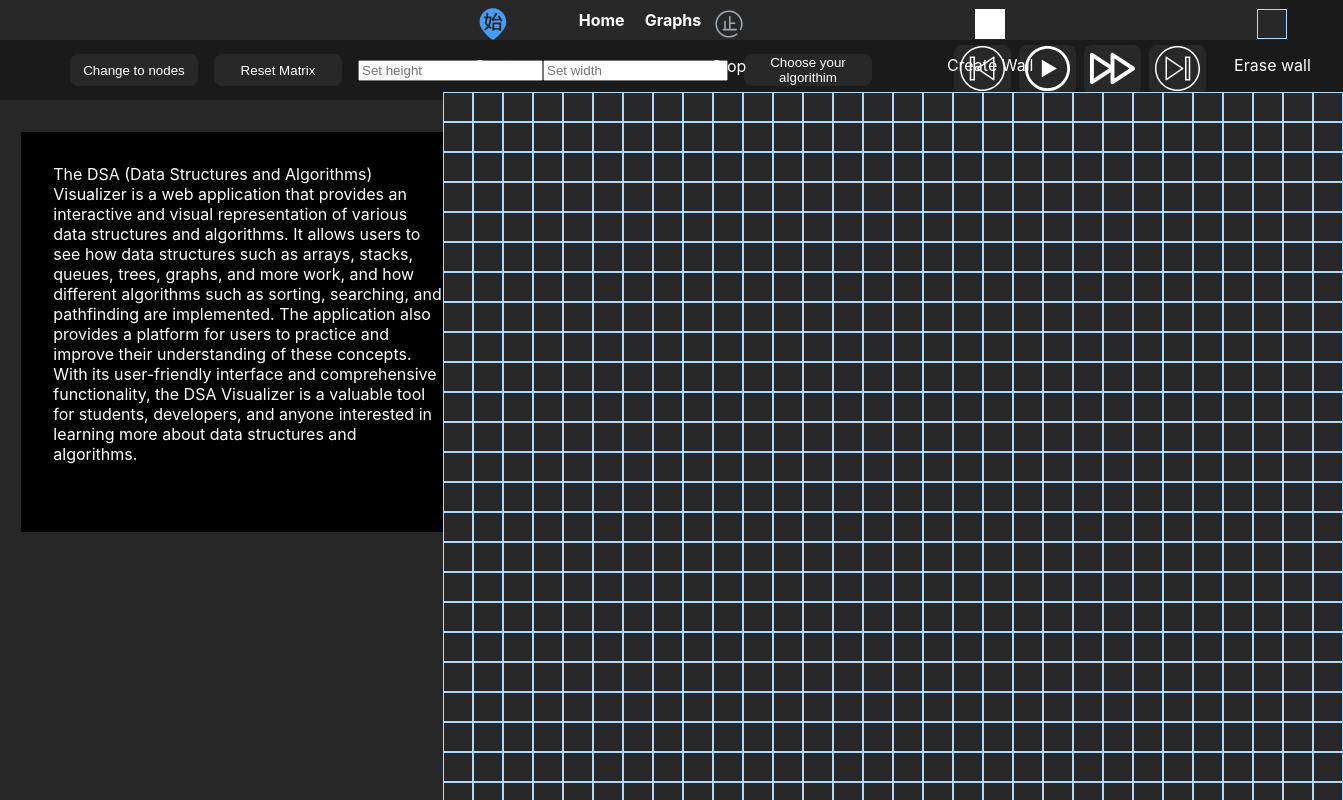
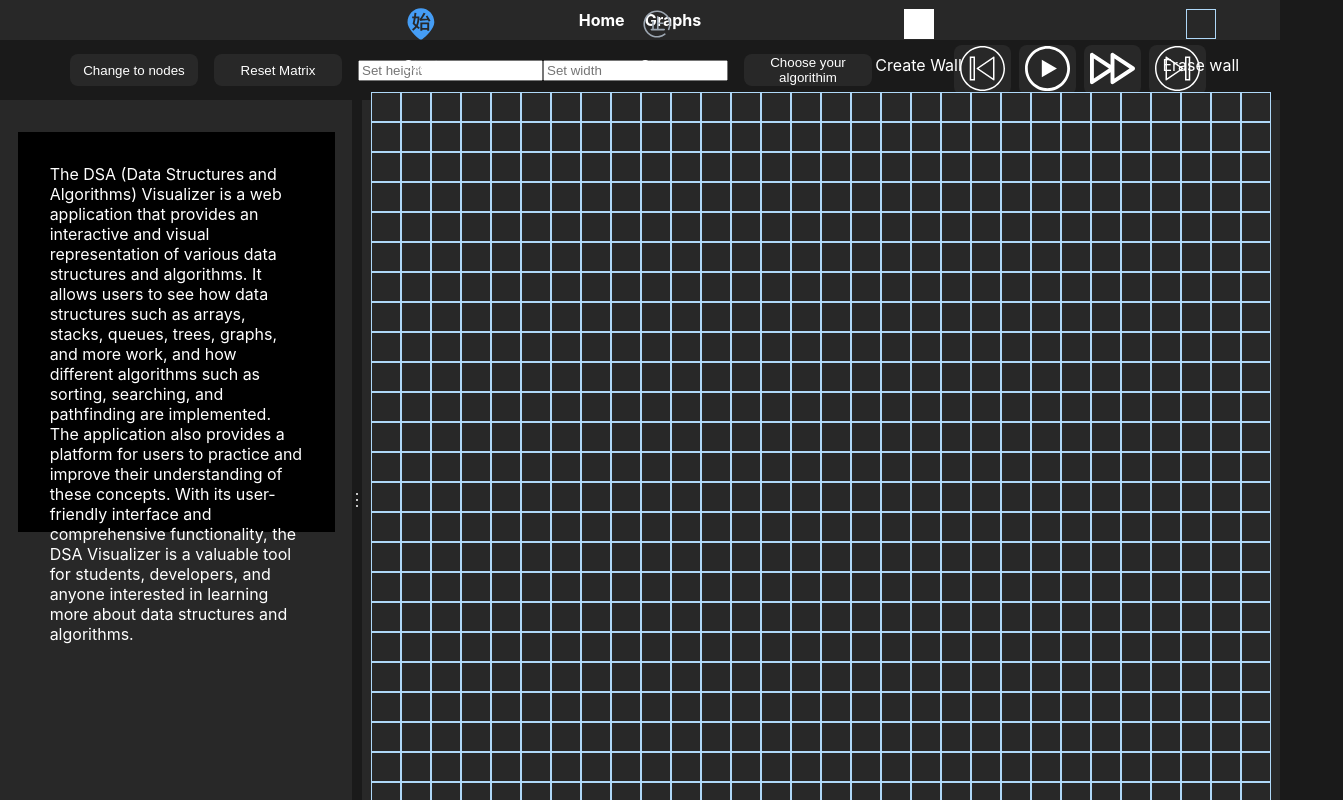
Before and after one commit to mfong4151/Pathfinding-Visualizer, a React (Create React App) app: page /graphs in a window 1280 px wide. Shown: the top 800 px of the page, 1343 px wide, since content can reach past the window. Built offline with nearby package versions, Linux system fonts and the light colour scheme.

Commit message:
made main page resizeable, with some issues

```diff
--- a/src/components/Graphs/index.tsx
+++ b/src/components/Graphs/index.tsx
@@ -21,8 +21,45 @@ const Graphs: React.FC = ()=>{
     const [errors, setErrors] = useState<Array<string>>([''])
     const consoleContentState: consoleContentState = {consoleContent, setConsoleContent}
     const errorsState:errorsState = {errors, setErrors};
+    const pageLeftRef = useRef<any>()
+    const adjBarRef = useRef<any>()
+
+    useEffect(()=>{
+      const resizeableDiv = pageLeftRef.current;
+      const styles: CSSStyleDeclaration = window.getComputedStyle(resizeableDiv!);
+      let width:number = parseInt(styles.width, 10)
+
+      let x:number = 0;
+      let y:number = 0;
+
+      const onMouseMoveLRResize =  (e:any) =>{
+        const dx: number = e.clientX - x;
+        width = width + dx;
+        x = e.clientX
+        resizeableDiv.style.width! = `${width}px`
+      }
+
+      const onMouseUpLRResize = (e:any) => document.removeEventListener("mousemove", onMouseMoveLRResize);
+
+      const onMouseDownRightResize = (e:any) =>{
+        x = e.clientX;
+        resizeableDiv.style.left = styles.left
+        resizeableDiv.style.right = null;
+        document.addEventListener("mousemove", onMouseMoveLRResize);
+        document.addEventListener("mouseup", onMouseUpLRResize);
 
 
+
+      }
+
+      const resizerRight = adjBarRef.current
+      resizerRight.addEventListener("mousedown", onMouseDownRightResize);
+
+      return ()=> {
+        resizerRight.removeEventListener("mousedown", onMouseDownRightResize)
+
+      }
+    }, [])
 
 
     return(
@@ -36,16 +73,17 @@ const Graphs: React.FC = ()=>{
                 consoleContentState = {consoleContentState}
                 isPlayingState = {{isPlaying, setIsPlaying}}
                 errorsState = {errorsState}
-
           />
 
 
-         <div className='page-body'>
+         <div className='page-body' ref={pageLeftRef}>
             <section id='page-left' className='tab-bg' >
-              <UIConsole consoleContent={consoleContent} isPlaying={isPlaying} errors={errorsState}
+              <div className='udc-no-vertical'>
 
-              />
-            <div id='adjbar' className='udc'>
+                <UIConsole consoleContent={consoleContent} isPlaying={isPlaying} errors={errorsState}/>
+              </div>
+
+              <div id='adjbar' className='udc' ref={adjBarRef}>
                 <svg xmlns="http://www.w3.org/2000/svg" viewBox="0 0 2 14" width="2" height="14" fill="currentColor" className="text-gray-3 dark:text-dark-gray-3 transition -translate-y-6 group-hover:text-white dark:group-hover:text-white">
                   <circle r="1" transform="matrix(4.37114e-08 -1 -1 -4.37114e-08 1 1)"/>
                   <circle r="1" transform="matrix(4.37114e-08 -1 -1 -4.37114e-08 1 7)"/>
--- a/src/index.css
+++ b/src/index.css
@@ -32,6 +32,11 @@ code {
   display: flex;
   justify-content: center;
   align-items: center;
+}
+
+.udc-no-vertical{
+  display:flex;
+  justify-content: center;
 }
 
 .udc-left{
@@ -97,7 +102,7 @@ code {
 
 #page-left{
   display:flex;
-  justify-content: center;
+  justify-content: flex-end;
   width:39.5%;
   height:100%;
   background-color: var(--color-charcol);
@@ -105,7 +110,7 @@ code {
 }
 
 #page-right{
-  width:60.5%;
+  width:100%;
   height:100%;
   background-color: var(--color-charcol);
 
@@ -113,7 +118,7 @@ code {
 
 #adjbar{
   height:100%;
-  width:8px;
+  min-width:10px;
   background-color: var(--color-black-foreground);
 
 }
@@ -122,6 +127,9 @@ code {
   background-color: var(--color-blue-adjbar)
 }
 
+#adjbar:active{
+  cursor: grabbing;
+}
 .sq-buttons{
   background-color: var(--color-charcol);
   color: var(--color-white);
```
Also changed, not shown: src/scratch.tsx (+0 -18 lines). Lines whose indentation alone changed are shown as unchanged.
